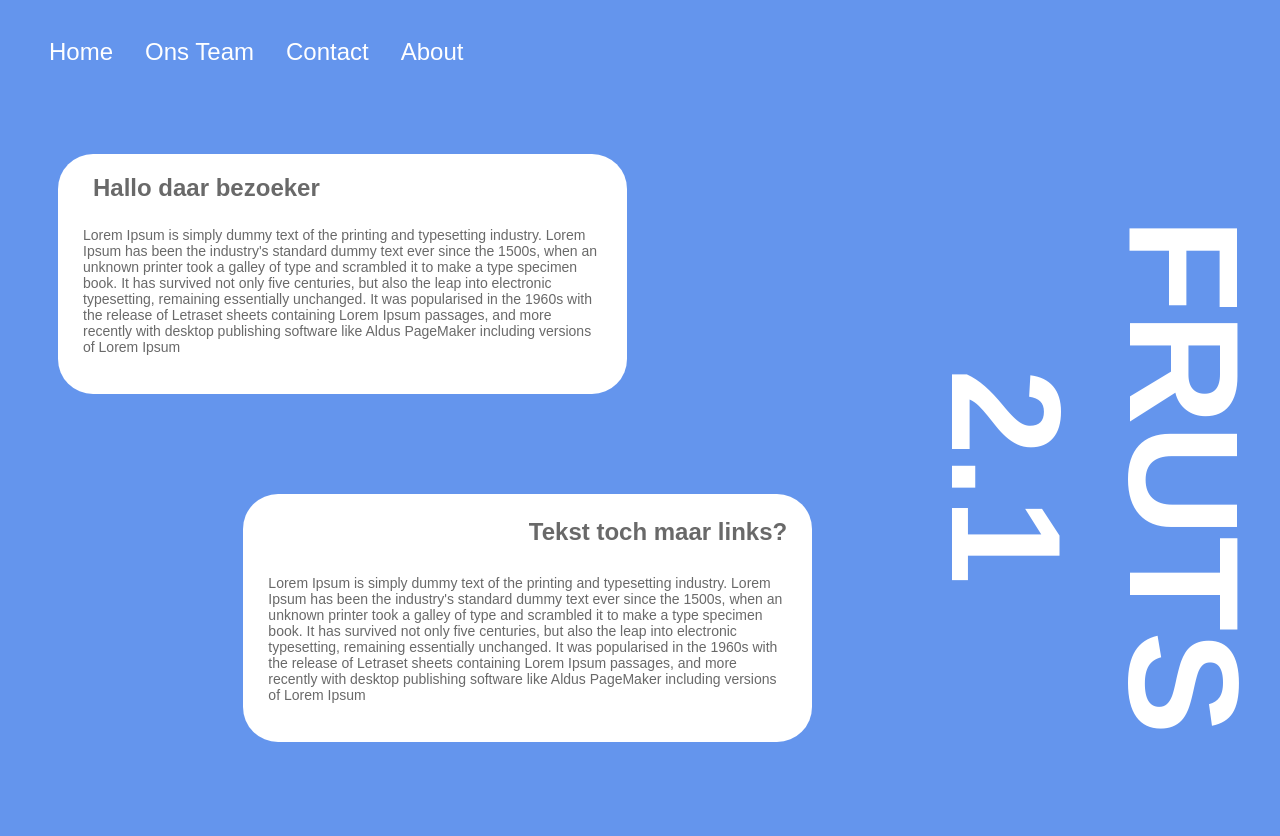
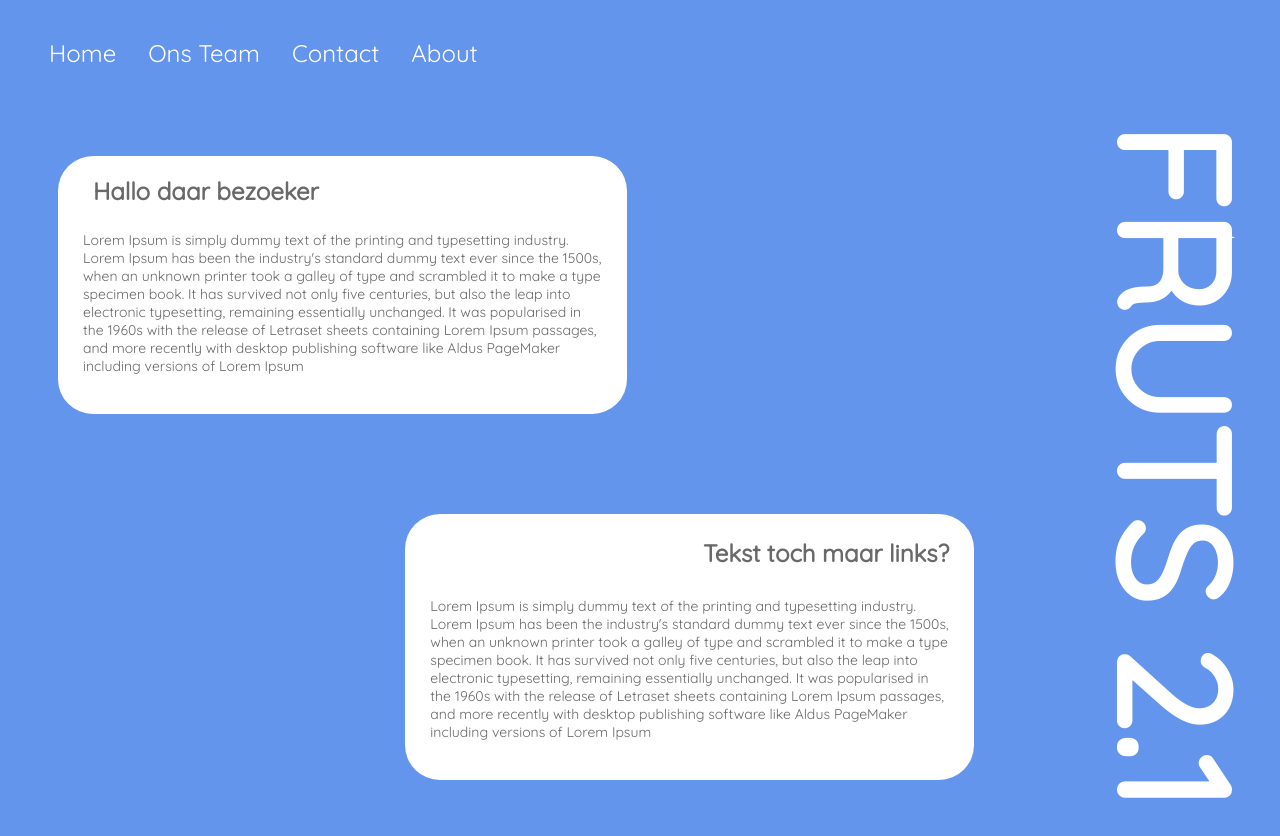
Before and after one commit to Applefanboy69x/Applefanboy69x.github.io, a plain HTML site: page index.html in a window 1280 px wide. Drawn offline with Linux system fonts and the light colour scheme.

Commit message:
Update index.html

```diff
--- a/index.html
+++ b/index.html
@@ -1,6 +1,7 @@
 <!DOCTYPE html>
 <html lang="en">
 <head>
+    <link href="https://fonts.googleapis.com/css?family=Quicksand" rel="stylesheet">
     <link rel="stylesheet" type="text/css" href="style.css">
     <meta charset="UTF-8">
     <title>Fruts2.1</title>
```
